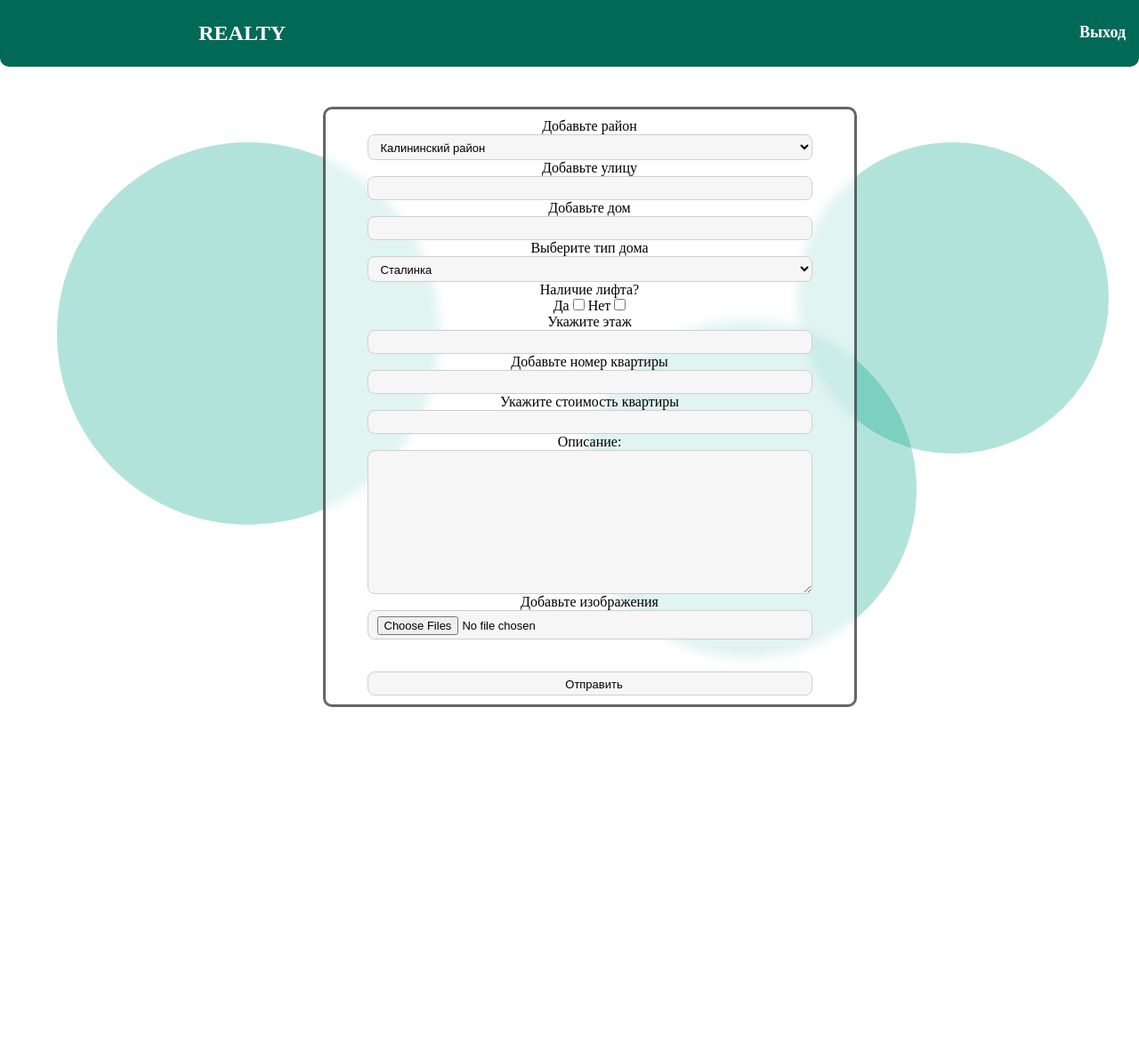
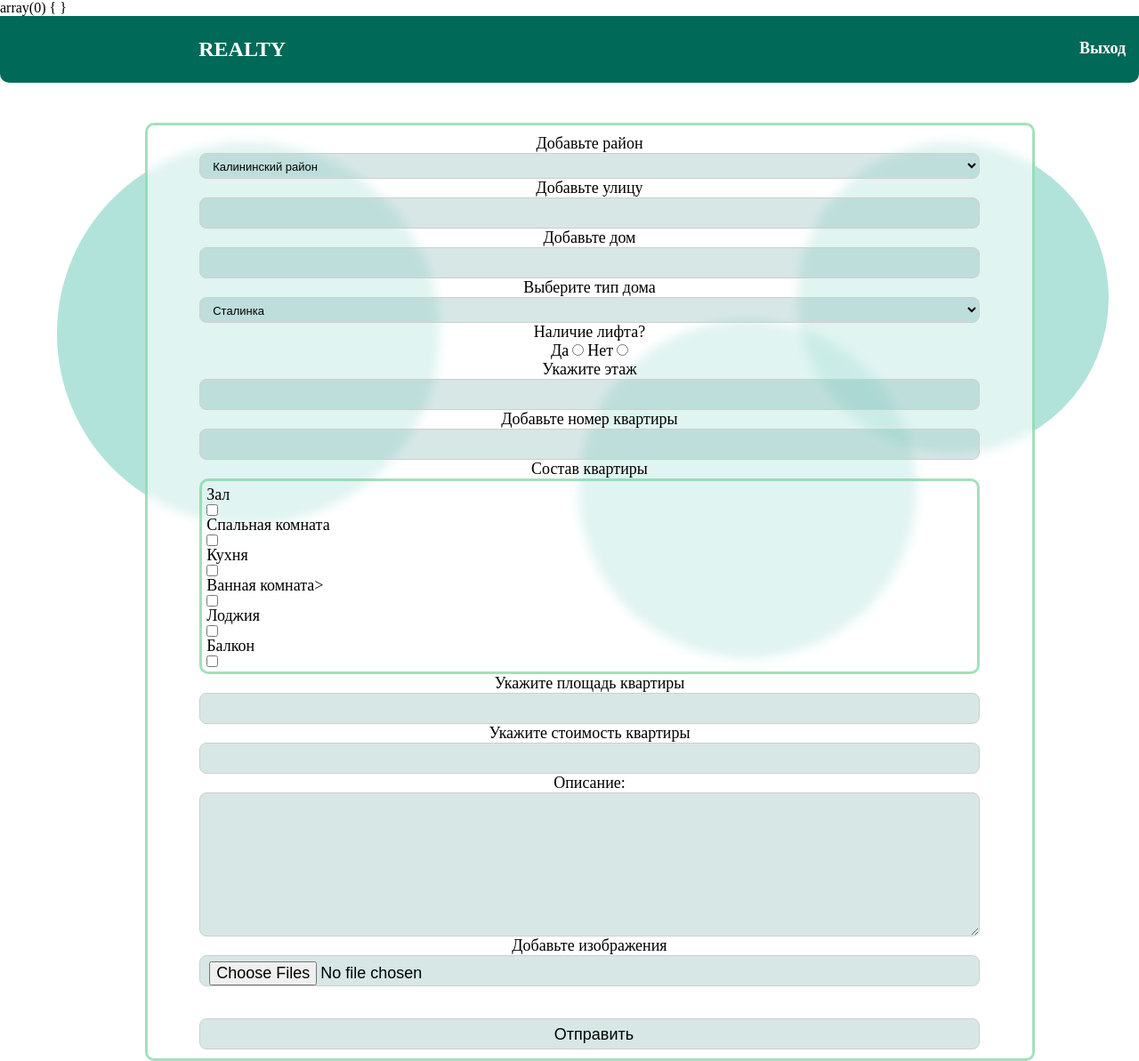
Before and after one commit to YANCX-dev/codeRep, a PHP site: page /routes/admin/createCard/index.php in a window 1280 px wide. Shown: the whole page at 89% size. Before the commit the page ends 795 px from the top, so only its background shows below. Run offline with PHP 8.4, Linux system fonts and the light colour scheme; the visitor is signed in with stand-in values (Sample User, id 1); data that the repository does not hold is empty; some libraries are stand-ins or nearby versions.

Commit message:
NeRabotaetNicego

```diff
--- /dev/null
+++ b/app/models/Form.php
@@ -0,0 +1,21 @@
+<?php
+
+
+namespace App\models;
+
+
+class Form
+{
+    private $pdo;
+
+    public function __construct($pdo)
+    {
+        $this->pdo=$pdo;
+    }
+
+    public function getHouseType(){
+        $stmt = $this->pdo->query("SELECT h.type FROM house_type h");
+
+        return $stmt->fetchAll();
+    }
+}
--- a/bootstrap.php
+++ b/bootstrap.php
@@ -1,20 +1,24 @@
 <?php
+
 use App\models\Validator;
 use App\config;
 use App\config\Connect;
 use App\models\Auth;
 use App\models\InsertCard;
+use App\models\Form;
 
 include $_SERVER["DOCUMENT_ROOT"] . "/config/config.php";
 include $_SERVER["DOCUMENT_ROOT"] . "/config/Connect.php";
 include $_SERVER["DOCUMENT_ROOT"] . "/app/models/Auth.php";
 include $_SERVER["DOCUMENT_ROOT"] . "/app/models/Validator.php";
 include $_SERVER["DOCUMENT_ROOT"] . "/app/models/InsertCard.php";
-
+include $_SERVER["DOCUMENT_ROOT"] . "/app/models/Form.php";
 //$user = isset($_SESSION['auth']) && $_SESSION['auth'] ? json_decode($_SESSION["user"]) : false;
 
 $pdo = Connect::makeConnection(CONN);
 
 $dataAuth = new Auth($pdo);
 $dataCard = new InsertCard($pdo);
+$form = new Form($pdo);
+
 $flats = $dataCard->getFlats();
--- a/index.view.php
+++ b/index.view.php
@@ -1,5 +1,6 @@
 <?php require_once $_SERVER["DOCUMENT_ROOT"] . "/templates/header.php" ?>
 <?php require_once $_SERVER["DOCUMENT_ROOT"] . "/bootstrap.php"?>
+<?php var_dump($flats);?>
 <!-- Хедер -->
 <!-- Меню -->
 <div class="menu">
--- a/resource/css/style.css
+++ b/resource/css/style.css
@@ -174,7 +174,7 @@
 .form_auth_block input {
     display: block;
     margin: 0 auto;
-    width: 60%;
+    width: 80%;
     height: 35px;
     border-radius: 10px;
     border: none;
@@ -375,20 +375,23 @@ input:focus {
     border-radius: 10px;
     background: rgba(255,255,255,0.8);
 }
+label{
+    font-size: 18px;
+}
 .admin-form-elements{
     display: flex;
     flex-direction: column;
     text-align: center;
-    width: 600px;
+    width: 1000px;
     justify-content: center;
-    border: 3px solid rgba(0,0,0,0.6) ;
+    border: 3px rgba(101, 205, 143,0.6) solid;
     padding: 10px;
     background: rgba(255,255,255,0.6);
     backdrop-filter: blur(6px);
     border-radius: 10px;
 }
 .admin-form-elements>input,select,textarea{
-    width: 500px;
+    width: 90%;
     margin: 0 auto;
     font-size: 13px;
     padding: 6px 0 4px 10px;
@@ -396,16 +399,45 @@ input:focus {
     background: #F6F6f6;
     border-radius: 8px;
     outline: none;
+    background: rgba(51, 133, 128,0.2);
+}
+.admin-form-elements>input{
+    width: 90%;
+    height: 35px;
+    margin: 0 auto;
+    font-size: 13px;
+    padding: 6px 0 4px 10px;
+    border: 1px solid #cecece;
+    background: #F6F6f6;
+    border-radius: 8px;
+    outline: none;
+    background: rgba(51, 133, 128,0.2);
+    font-size: 18px;
 }
 .admin-form-elements>textarea{
-    max-width:500px ;
+    max-width:90%;
+
 }
+.admin-form-elements>p{
+   font-size: 18px;
+}
+
 .errors{
     margin: 0 auto;
     width: 80%;
     height: 50%;
     border-radius: 5px 0px 5px 0px;
     background: #006957;
+}
+.flat_structure{
+    display: flex;
+    width: 90%;
+    border-radius: 10px;
+    flex-direction: column;
+    border: rgba(101, 205, 143,0.6) solid;
+    align-items: flex-start;
+    margin: 0 auto;
+    padding: 5px;
 }
 .form-error{
     margin-top: 10px;
--- a/routes/admin/createCard/index.php
+++ b/routes/admin/createCard/index.php
@@ -1,3 +1,54 @@
 <?php
 require_once $_SERVER["DOCUMENT_ROOT"] . "/bootstrap.php";
+var_dump($_POST);
+//$flatEl=[
+//    "Livingroom"=>"Зал",
+//    "Bedroom"=>"Спальная комната",
+//    "Kitchen"=>"Кухня",
+//    "Bathroom"=>"Ванная комната",
+//    "Loggia"=>"Лоджия",
+//    "Balcony"=>"Балкон",
+//];
+$validFileTypes = ['image/png', 'image/jpeg'];
+$errors = '';
+$maxSize = 2400000;
+$imageNames = [];
+$uploadDir = $_SERVER["DOCUMENT_ROOT"] . "/resource/img/";
+//$file = $_FILES["loadImg"];
+
+if ($_SESSION["auth"] == false) {
+    header("Location:/routes/register/index.php");
+} else {
+
+    if (isset($_POST['submit_form'])) {
+        foreach ($_FILES['loadImg']['error'] as $key => $error) {
+            $name = time() . $_FILES['loadImg']['name'][$key];
+            $tmpName = $_FILES['loadImg']['tmp_name'][$key];
+            $fileInfo = finfo_open(FILEINFO_MIME_TYPE);
+            $filecount = count($_FILES["loadImg"]["name"]);
+            $imageNames[] = $name;
+            $type = finfo_file($fileInfo, $tmpName);
+            if ($error == UPLOAD_ERR_OK) {
+                if ($_FILES["loadImg"]["size"][$key] > $maxSize) {
+                    $errors = "Ошибка загрузки файла!Файл слишком большой!";
+                } else {
+                    if (in_array($type, $validFileTypes)) {
+                        if (!move_uploaded_file($tmpName, $uploadDir . $name)) {
+                            $errors = "Не удалось загрузить изображение";
+                        } else {
+                            $errors = "Расширение файла должно быть PNG или JPEG";
+                        }
+                    }
+                }
+            }
+            finfo_close($fileInfo);
+        }
+        //Пока закоментил чтобы посмотреть какого фига форма не работает вообще
+//        $dataCard->insertCard($_POST["district"], $_POST["street"], $_POST["house"],
+//            $_POST["house_type"], $_POST["elevator"], $_POST["floor_number"],
+//            $_POST["number_flat"], $_POST["flat_price"], $_POST["flat_descr"],$imageNames,$_POST["flat_square"]);
+
+    }
+}
+
 require_once $_SERVER["DOCUMENT_ROOT"] . "/routes/admin/createCard/index.view.php";
--- a/routes/admin/createCard/index.view.php
+++ b/routes/admin/createCard/index.view.php
@@ -1,5 +1,5 @@
 <?php require_once $_SERVER["DOCUMENT_ROOT"] . "/templates/header.php" ?>
-<?php include $_SERVER["DOCUMENT_ROOT"]."/templates/background.php"?>
+<?php include $_SERVER["DOCUMENT_ROOT"] . "/templates/background.php" ?>
 <div class="admin-form">
     <form action="/routes/admin/index.php" method="post" enctype="multipart/form-data">
         <div class="admin-form-elements">
@@ -27,20 +27,20 @@
                 Выберите тип дома
             </p>
             <select name="house_type">
-                <option value="1">Сталинка</option>
-                <option value="2">Хрущевка</option>
-                <option value="3">Брежневка</option>
-                <option value="4">Студия</option>
-                <option value="5">Стандарт</option>
+                <option value="Сталинка">Сталинка</option>
+                <option value="Хрущевка">Хрущевка</option>
+                <option value="Брежневка">Брежневка</option>
+                <option value="Студия">Студия</option>
+                <option value="Стандарт">Стандарт</option>
             </select>
             <p class="admin-form__text">
                 Наличие лифта?
             </p>
             <div class="elevator">
                 <label for="elevator">Да</label>
-                <input type="checkbox" name="elevator" value="1"/>
+                <input type="radio" name="elevator" value="1"/>
                 <label for="elevator">Нет</label>
-                <input type="checkbox" name="elevator" value="0" />
+                <input type="radio" name="elevator" value="0"/>
             </div>
             <p class="admin-form__text">
                 Укажите этаж
@@ -50,7 +50,25 @@
                 Добавьте номер квартиры
             </p>
             <input type="text" name="number_flat" required/>
-
+            <p>Состав квартиры</p>
+            <div class="flat_structure">
+                <label for="flat_structure">Зал</label>
+                <input class="checkbox-flat-structure" type="checkbox" name="flat_structure[]" value="Livingroom"/>
+                <label for="flat_structure">Спальная комната</label>
+                <input class="checkbox-flat-structure" type="checkbox" name="flat_structure[]" value="Bedroom"/>
+                <label for="flat_structure">Кухня</label>
+                <input class="checkbox-flat-structure" type="checkbox" name="flat_structure[]" value="Kitchen"/>
+                <label for="flat_structure">Ванная комната></label>
+                <input class="checkbox-flat-structure" type="checkbox" name="flat_structure[]" value="Bathroom"/>
+                <label for="flat_structure">Лоджия</label>
+                <input class="checkbox-flat-structure" type="checkbox" name="flat_structure[]" value="Loggia"/>
+                <label for="flat_structure">Балкон</label>
+                <input class="checkbox-flat-structure" type="checkbox" name="flat_structure[]" value="Balcony"/>
+            </div>
+            <p class="admin-form__text">
+                Укажите площадь квартиры
+            </p>
+            <input type="number" name="flat_square" required/>
             <p class="admin-form__text">
                 Укажите стоимость квартиры
             </p>
@@ -58,7 +76,7 @@
             <p class="admin-form__text">
                 Описание:
             </p>
-            <textarea wrap="hard" name="flat_descr"  cols="30" rows="10"></textarea>
+            <textarea wrap="hard" name="flat_descr" cols="30" rows="10"></textarea>
             <p class="admin-form__text">
                 Добавьте изображения
             </p>
```
Also changed, not shown: app/models/InsertCard.php (+22 -11 lines), routes/admin/index.php (+0 -36 lines).
